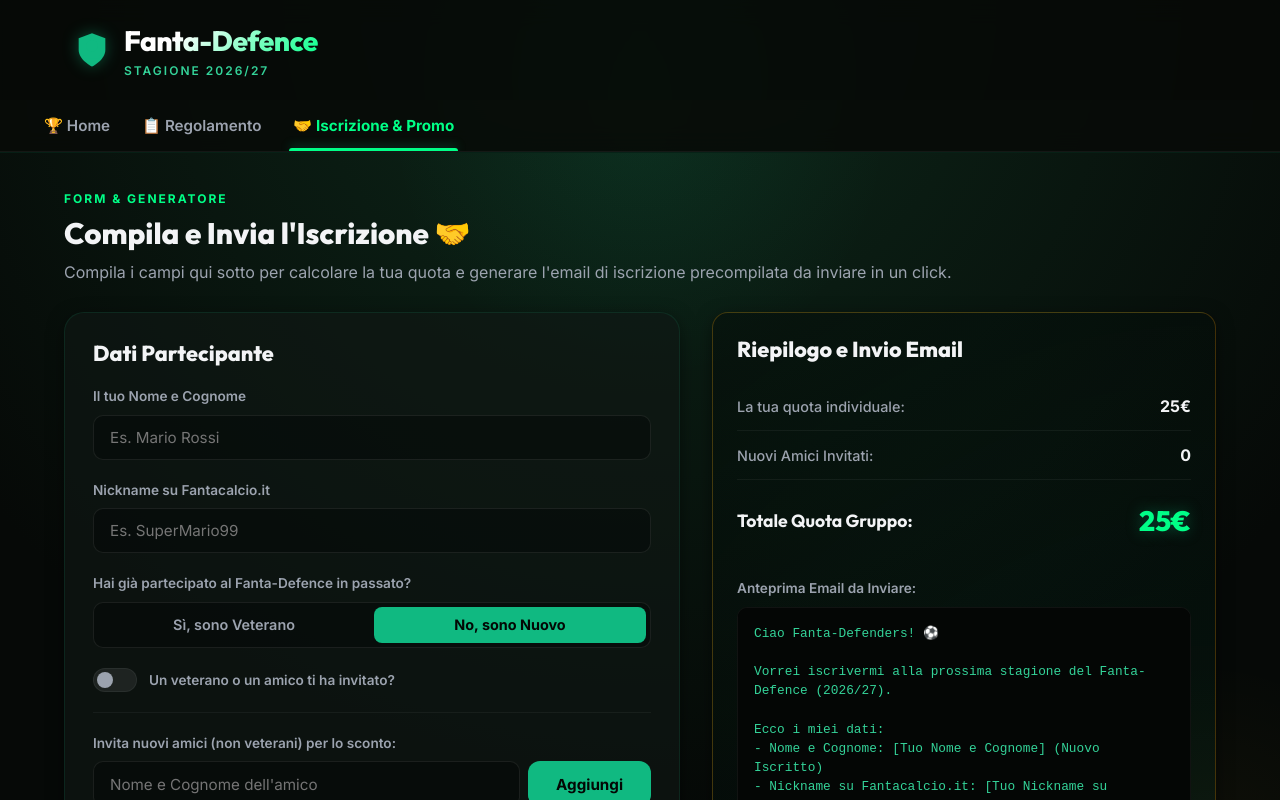
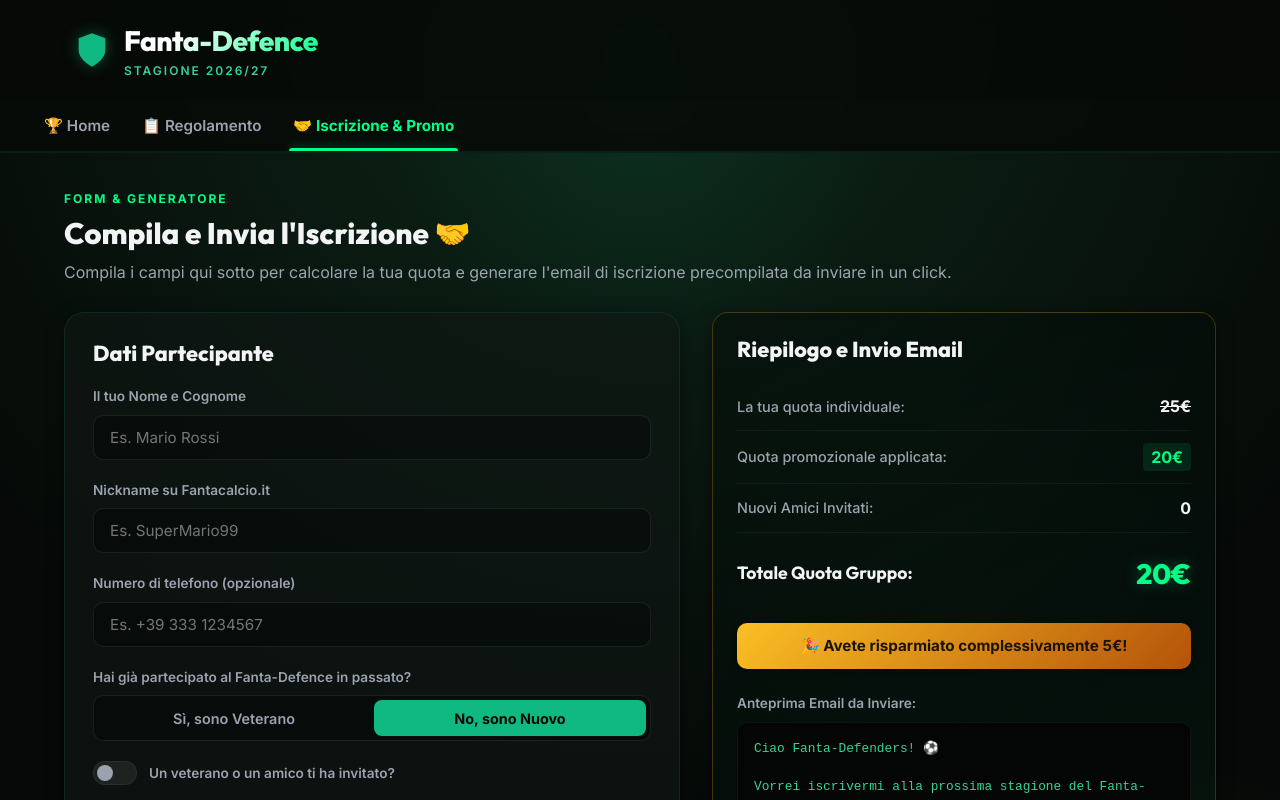
Before and after one commit to Serse12/fantadefence, an Angular app: page / in a window 1280 px wide. Both pictures are taken after a click on the button "🤝 Iscrizione & Promo". Shown: the top 800 px of the page. Built offline with nearby package versions, Linux system fonts and the light colour scheme.

Commit message:
feat: aggiornate regole sconto referral, aggiunto telefono e aggiornata anteprima email

```diff
--- a/src/app/app.html
+++ b/src/app/app.html
@@ -121,7 +121,7 @@
             <div>
               <h3 class="section-title" style="font-size: 1.35rem; color: var(--accent-neon);">La Promo "Porta nuovi amici"</h3>
               <p class="text-secondary" style="font-size: 0.9rem; margin-top: 0.25rem;">
-                La quota di iscrizione standard è di 25€. Ma <strong>se inviti una nuova persona</strong>, sia tu che la persona invitata pagherete solo <strong>20€ a testa</strong>! La promo è cumulativa: per ogni nuovo amico che si iscrive tramite te, pagherete la quota scontata.
+                La quota di iscrizione standard è di 25€. Ma <strong>se inviti una nuova persona</strong> (che non ha mai partecipato), lei pagherà <strong>20€</strong> e tu avrai uno sconto di <strong>5€</strong> sulla tua quota! La promo è cumulativa: per ogni nuovo amico che inviti, scali 5€ dalla tua quota fino a non pagarla affatto. I nuovi arrivati pagano sempre 20€.
               </p>
             </div>
           </div>
@@ -408,6 +408,18 @@
           </div>
 
           <div class="form-group">
+            <label class="form-label" for="user-phone-input">Numero di telefono (opzionale)</label>
+            <input
+              type="tel"
+              id="user-phone-input"
+              class="input-text"
+              placeholder="Es. +39 333 1234567"
+              [ngModel]="userPhone()"
+              (ngModelChange)="userPhone.set($event)"
+            />
+          </div>
+
+          <div class="form-group">
             <label class="form-label">Hai già partecipato al Fanta-Defence in passato?</label>
             <div class="btn-toggle-group">
               <button
--- a/src/app/app.ts
+++ b/src/app/app.ts
@@ -24,6 +24,7 @@ export class App {
   // Referral Calculator State
   userName = signal<string>('');
   userNickname = signal<string>('');
+  userPhone = signal<string>('');
   userType = signal<'veteran' | 'new'>('new');
   hasReferrer = signal<boolean>(false);
   referrerName = signal<string>('');
@@ -32,17 +33,11 @@ export class App {
 
   // Referral Calculations
   userFee = computed<number>(() => {
-    // Standard fee is 25€.
-    // Discounted to 20€ if:
-    // - User is new and has a referrer (invited by a veteran/friend).
-    // - User invites at least one new person.
-    if (this.userType() === 'new' && this.hasReferrer() && this.referrerName().trim() !== '') {
-      return 20;
-    }
-    if (this.invitedFriends().length > 0) {
-      return 20;
-    }
-    return 25;
+    // Standard fee is 25€ for veterans, 20€ for new entries.
+    // Each invited friend gives a 5€ discount.
+    const baseFee = this.userType() === 'new' ? 20 : 25;
+    const discount = this.invitedFriends().length * 5;
+    return Math.max(0, baseFee - discount);
   });
 
   userSavings = computed<number>(() => {
@@ -96,6 +91,7 @@ export class App {
   emailBody = computed<string>(() => {
     const name = this.userName().trim() || '[Tuo Nome e Cognome]';
     const nickname = this.userNickname().trim() || '[Tuo Nickname su Fantacalcio.it]';
+    const phone = this.userPhone().trim();
     const typeStr = this.userType() === 'new' ? 'Nuovo Iscritto' : 'Veterano';
 
     let body = `Ciao Fanta-Defenders! ⚽️\n\n`;
@@ -103,6 +99,9 @@ export class App {
     body += `Ecco i miei dati:\n`;
     body += `- Nome e Cognome: ${name} (${typeStr})\n`;
     body += `- Nickname su Fantacalcio.it: ${nickname}\n`;
+    if (phone) {
+      body += `- Numero di Telefono: ${phone}\n`;
+    }
 
     if (this.userType() === 'new' && this.hasReferrer() && this.referrerName().trim() !== '') {
       body += `- Referral (mi ha invitato): ${this.referrerName().trim()}\n`;
@@ -113,12 +112,14 @@ export class App {
       this.invitedFriends().forEach((friend, idx) => {
         body += `${idx + 1}. Nome: ${friend.name} (Nuovo Iscritto) - Invitato da: ${name}\n`;
       });
-      body += `\nNota: in base alla promo referral, la quota per ciascuno di noi sarà di 20€ anziché 25€.\n`;
-    } else if (this.userType() === 'new' && this.hasReferrer() && this.referrerName().trim() !== '') {
-      body += `\nNota: essendo un nuovo iscritto invitato, ho diritto alla quota promozionale di 20€.\n`;
+      body += `\nNota: avendo invitato ${this.invitedFriends().length} nuovi amici, ho diritto a uno sconto di ${this.invitedFriends().length * 5}€ sulla mia quota. Gli amici invitati pagheranno la quota scontata di 20€ ciascuno.\n`;
+    } else if (this.userType() === 'new') {
+      body += `\nNota: essendo un nuovo iscritto, ho diritto alla quota di ingresso di 20€.\n`;
     } else {
-      body += `\nQuota standard prevista: 25€ (non ho referral attivi al momento).\n`;
+      body += `\nQuota standard prevista: 25€ (non ho invitato nuovi amici al momento).\n`;
     }
+
+    body += `La mia quota finale calcolata è di ${this.userFee()}€.\n`;
 
     body += `\nAttendo le indicazioni per effettuare il pagamento della quota.\n\n`;
     body += `Grazie e buon Fanta-Defence!\n`;
```
